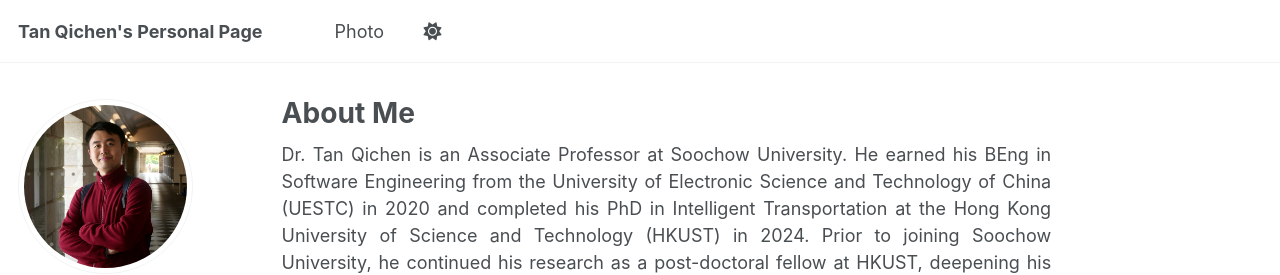
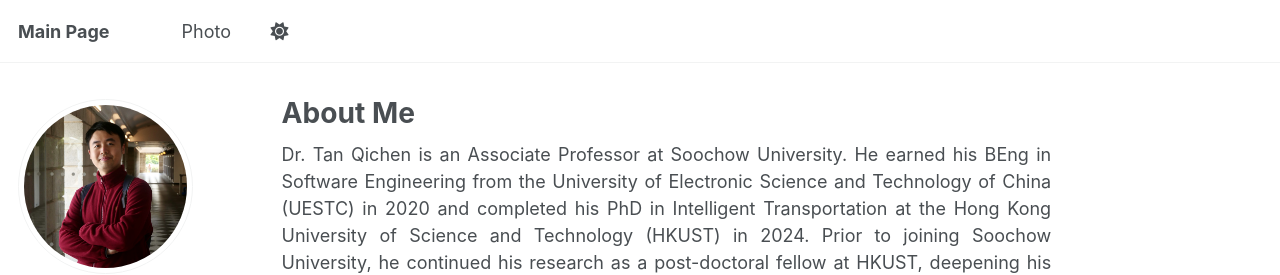
Before and after one commit to tylertam98/tylertam98.github.io, a Jekyll site: the page built from _pages/about.md, in a window 1280 px wide. Shown: the top 275 px of the page. Built offline with Jekyll 4.4.1, drawn with Linux system fonts in a browser that asks for light colours; some web fonts are replaced.

Commit message:
Update _config.yml

```diff
--- a/_config.yml
+++ b/_config.yml
@@ -9,7 +9,7 @@
 # Basic Site Settings
 locale                   : "en-US"
 site_theme               : "default"
-title                    : "Tan Qichen's Personal Page"
+title                    : "Main Page"
 title_separator          : "-"
 name                     : &name "Tan Qichen"
 description              : &description "personal description"
```
